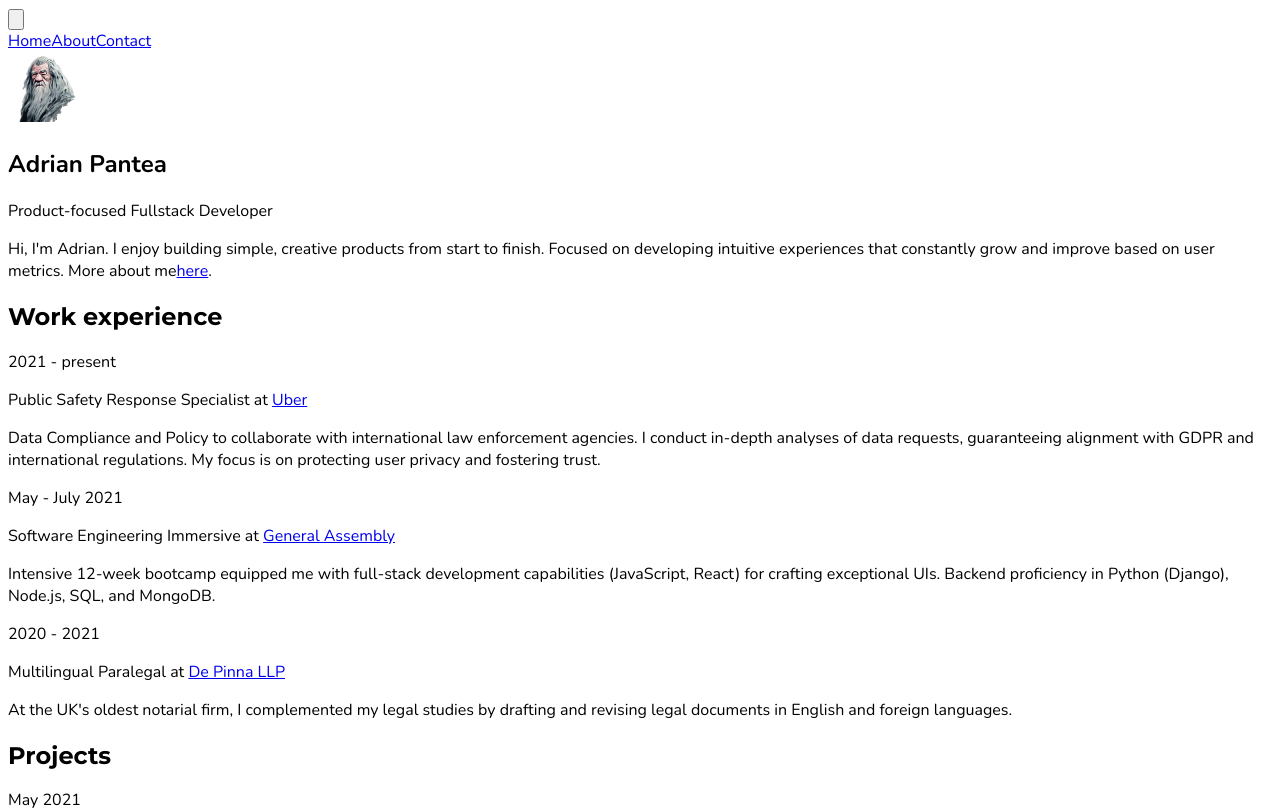
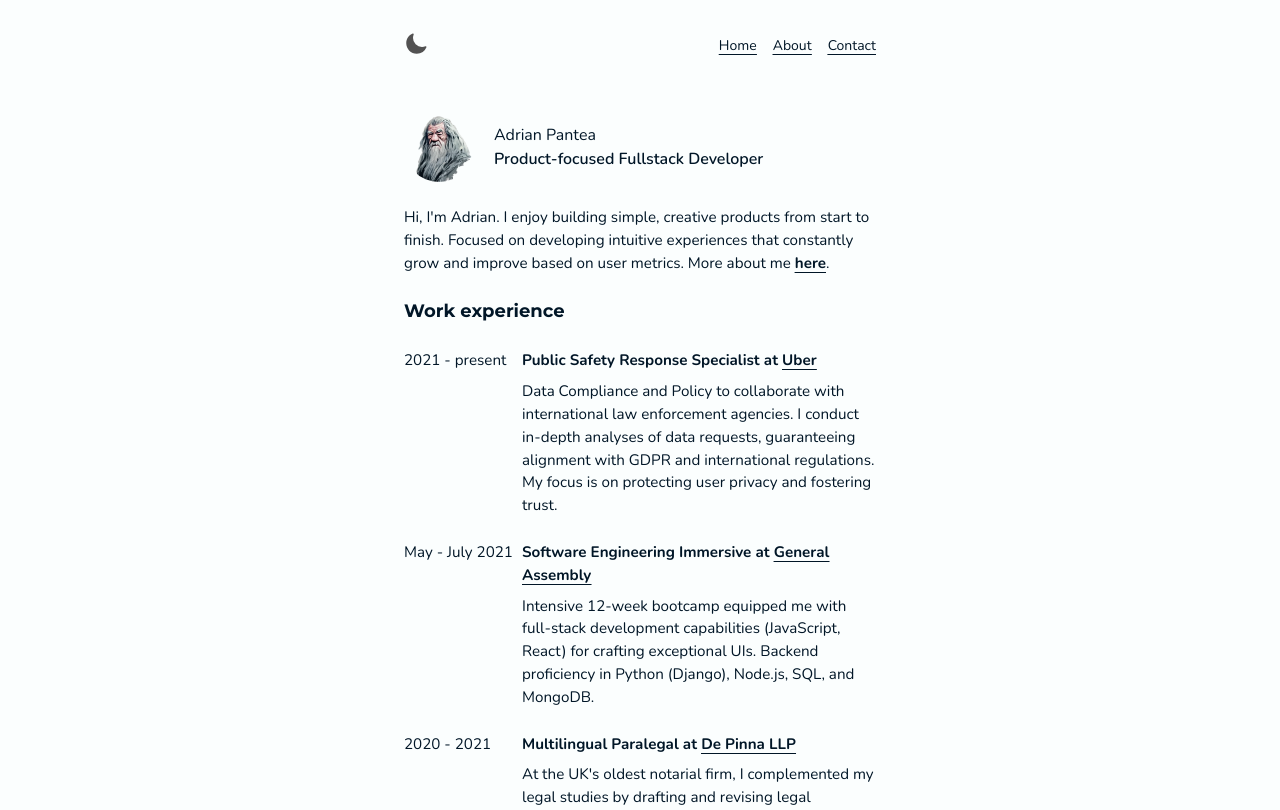
Before and after one commit to adrianp2021/simple-portfolio, a Next.js app: page / in a window 1280 px wide. Shown: the top 810 px of the page. Built offline with nearby package versions, Linux system fonts and the light colour scheme.

Commit message:
gone back to previous globals config

```diff
--- a/app/globals.css
+++ b/app/globals.css
@@ -1,6 +1,8 @@
-/* @tailwind base;
+@tailwind base;
 @tailwind components;
 @tailwind utilities;
+
+
 
 :root {
   --foreground-rgb: 0, 0, 0;
@@ -25,31 +27,3 @@ body {
     text-wrap: balance;
   }
 }
- */
-
-:root {
-  --foreground-rgb: 0, 0, 0; /* Black */
-  --background-start-rgb: 255, 255, 255; /* White */
-}
-
-@media (prefers-color-scheme: dark) {
-  :root {
-    --foreground-rgb: 255, 255, 255; /* White */
-    --background-start-rgb: 0, 0, 0; /* Black */
-  }
-}
-
-body {
-  color: rgb(var(--foreground-rgb));
-  background-color: rgb(var(--background-start-rgb));
-}
-
-h1,
-p {
-  color: rgb(var(--foreground-rgb));
-}
-
-.container {
-  background-color: rgb(var(--background-start-rgb));
-  border: 1px solid rgb(var(--foreground-rgb));
-}
```
